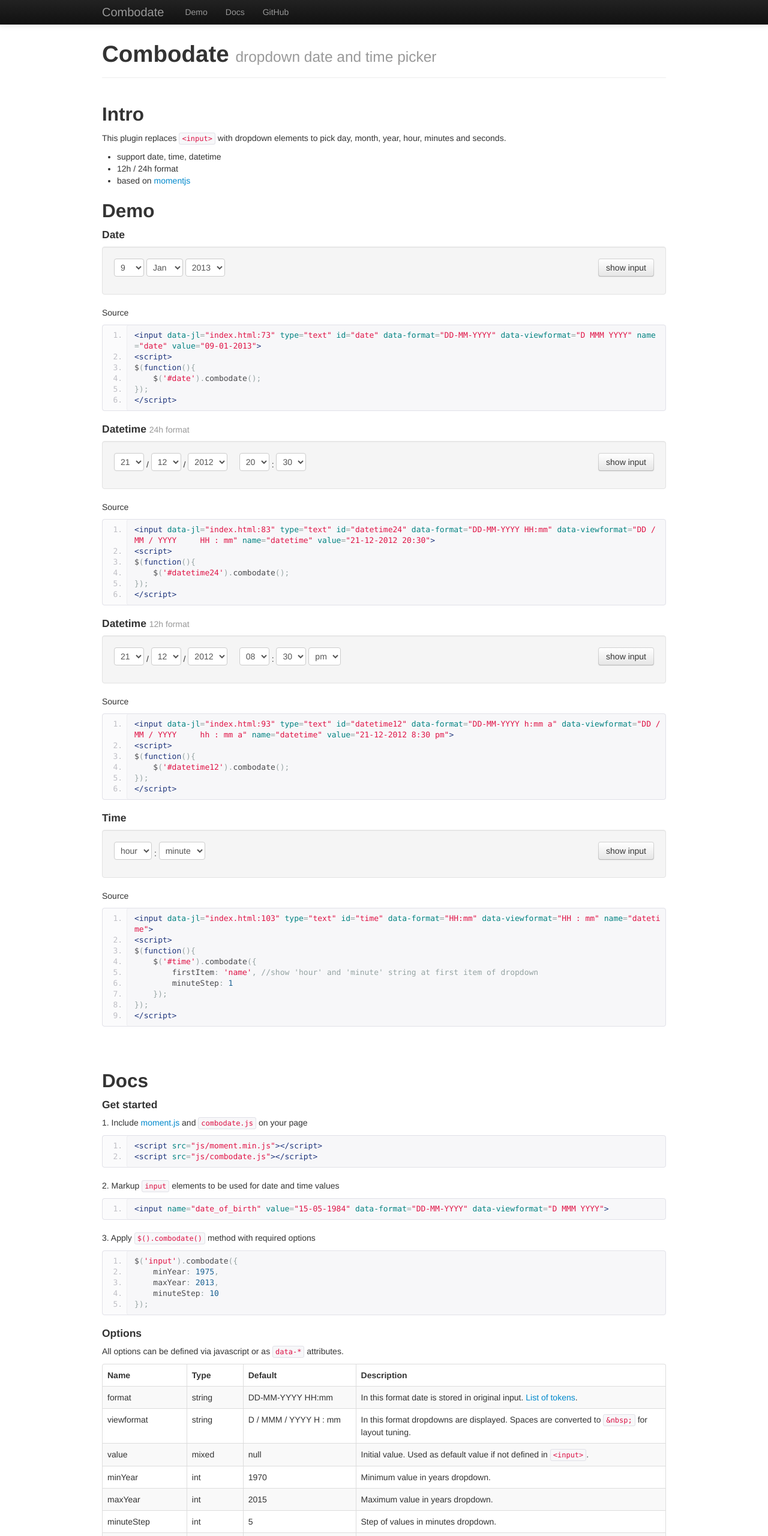
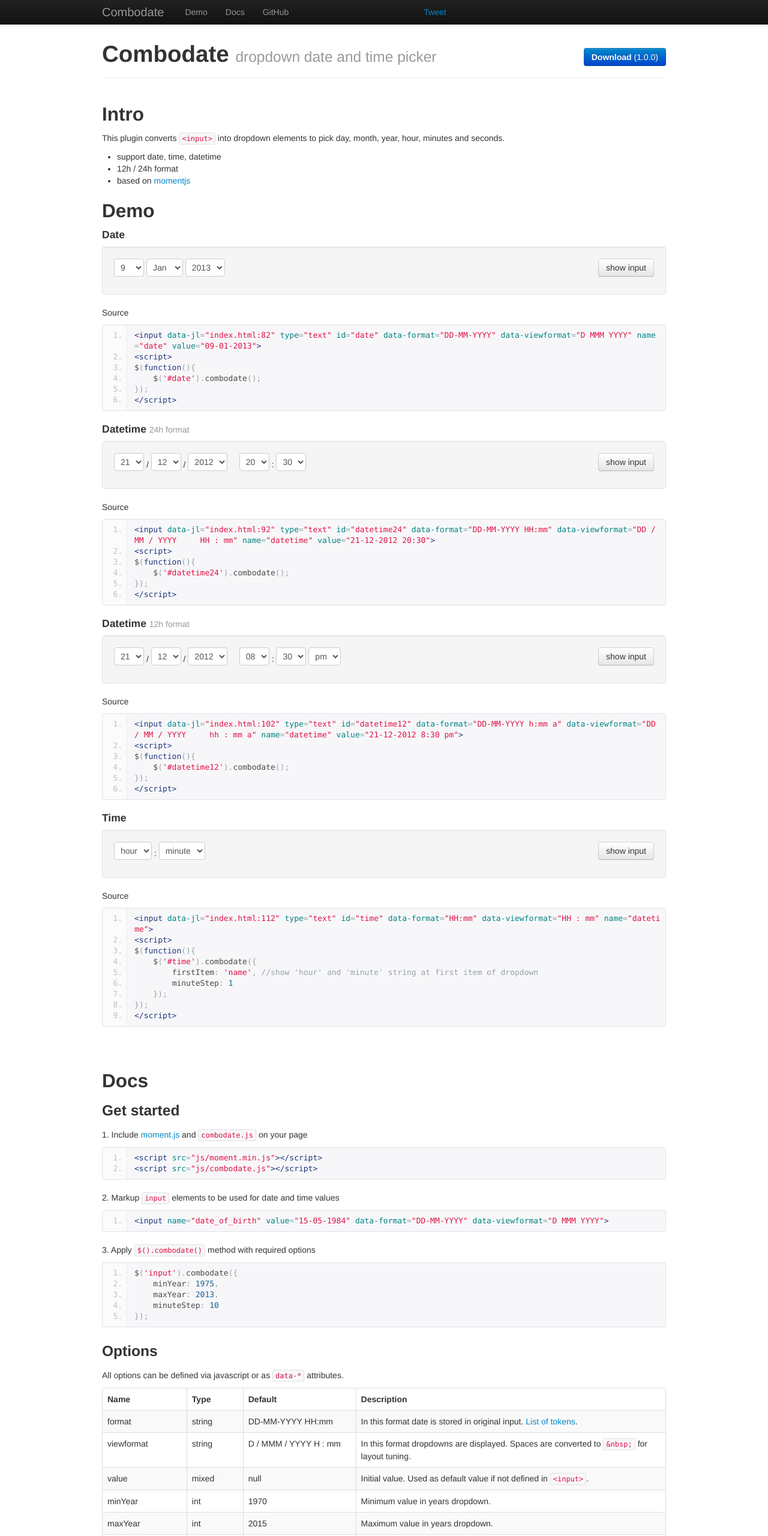
Before and after one commit to vitalets/combodate, a plain HTML site: page index.html in a window 1280 px wide. Shown: the top 2560 px of the page at 60% size. Drawn offline with Linux system fonts and the light colour scheme.

Commit message:
add download button

```diff
--- a/index.html
+++ b/index.html
@@ -33,12 +33,20 @@
        <div class="navbar navbar-inverse navbar-fixed-top">
           <div class="navbar-inner">
             <div class="container">
-                <a href="index.html" class="brand">Combodate</a>
+                <a href="#" class="brand">Combodate</a>
                 <ul class="nav">
                     <li><a href="#">Demo</a></li>
                     <li><a href="#docs">Docs</a></li>
-                    <li><a target="_blank" href="http://github.com/vitalets/clockface">GitHub</a></li>
+                    <li><a target="_blank" href="https://github.com/vitalets/combodate">GitHub</a></li>
                 </ul>
+
+                <div style="padding-top: 10px; padding-left: 200px;" class="pull-left">
+                    <!-- twitter -->
+                    <div>
+                        <a href="https://twitter.com/share" class="twitter-share-button" data-url="http://vitalets.github.com/combodate" data-via="vitpotapov">Tweet</a>
+                        <script>!function(d,s,id){var js,fjs=d.getElementsByTagName(s)[0];if(!d.getElementById(id)){js=d.createElement(s);js.id=id;js.src="//platform.twitter.com/widgets.js";fjs.parentNode.insertBefore(js,fjs);}}(document,"script","twitter-wjs");</script>
+                    </div>
+                </div>
              </div>
           </div>
         </div>
@@ -47,13 +55,14 @@
     <div class="container">
 
         <div class="page-header">
+            <a href="https://github.com/vitalets/combodate/archive/1.0.0.zip" class="btn btn-primary pull-right" style="margin-top: 10px"><strong>Download</strong> (1.0.0)</a>
             <h1>Combodate <small>dropdown date and time picker</small></h1>
         </div>
 
         <div class="row">
             <div class="span12">
                 <h2>Intro</h2>
-                <p>This plugin replaces <code>&lt;input&gt;</code> with dropdown elements to pick day, month, year, hour, minutes and seconds.</p>
+                <p>This plugin converts <code>&lt;input&gt;</code> into dropdown elements to pick day, month, year, hour, minutes and seconds.</p>
                 <ul>
                     <li>support date, time, datetime</li>
                     <li>12h / 24h format</li>
@@ -113,7 +122,7 @@
           <div class="span12">
             <div id="docs" style="padding-top: 40px"></div>
             <h2>Docs</h2>
-            <h4>Get started</h4>
+            <h3>Get started</h3>
             <p>1. Include <a href="http://momentjs.com">moment.js</a> and <code>combodate.js</code> on your page</p>
 <pre class="prettyprint linenums">
 &lt;script src="js/moment.min.js"&gt;&lt;/script&gt;
@@ -131,7 +140,7 @@
     minuteStep: 10
 });
 </pre>
-        <h4>Options</h4>
+        <h3>Options</h3>
         <p>All options can be defined via javascript or as <code>data-*</code> attributes.
 
         </p>
@@ -212,7 +221,7 @@
             </tbody>
         </table>
 
-        <h4>Methods</h4>
+        <h3>Methods</h3>
         <p>All methods can be called as <code>$().editable('method', parameters)</code>.
 
         </p>
@@ -245,8 +254,11 @@
         </table>
 
 <div class="alert alert-success">
-If you have any questions or ideas feel free to open issue on <a href="https://github.com/vitalets/combodate">github</a>. Thanks!
+If you have any questions or ideas feel free to open issue on <a href="https://github.com/vitalets/combodate">github</a>. Thank you!
 </div>
+
+<div style="text-align: right"><a href="#">Back on top</a></div>
+
 
           </div>
         </div>
```
Also changed, not shown: 1 other file.
